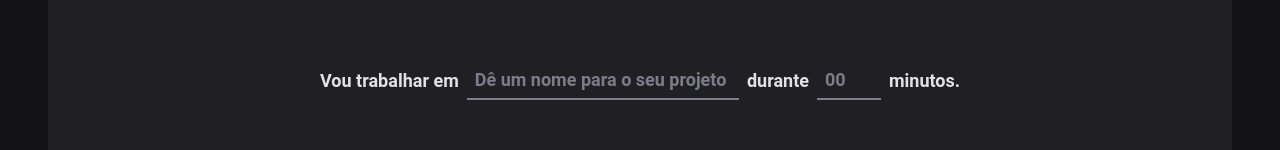
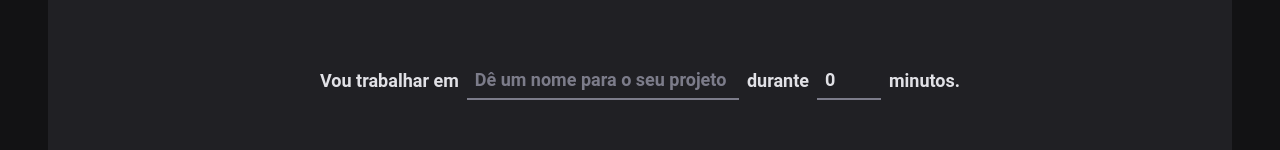
Before and after one commit to MFBarth/ignite-timer, a React app: page / in a window 1280 px wide. Shown: the part 164-314 px from the top of the page. Built offline with nearby package versions, Linux system fonts and the light colour scheme; the HTML template or start-up script is replaced by a standard one.

Commit message:
feat: start form integration

```diff
--- a/package.json
+++ b/package.json
@@ -10,11 +10,14 @@
     "lint": "eslint src --ext .ts,.tsx"
   },
   "dependencies": {
+    "@hookform/resolvers": "^2.9.10",
     "phosphor-react": "^1.4.1",
     "react": "^18.2.0",
     "react-dom": "^18.2.0",
+    "react-hook-form": "^7.38.0",
     "react-router-dom": "^6.4.2",
-    "styled-components": "^5.3.6"
+    "styled-components": "^5.3.6",
+    "zod": "^3.19.1"
   },
   "devDependencies": {
     "@rocketseat/eslint-config": "^1.1.3",
--- a/src/pages/Home/index.tsx
+++ b/src/pages/Home/index.tsx
@@ -1,4 +1,7 @@
 import { Play } from 'phosphor-react'
+import { useForm } from 'react-hook-form'
+import { zodResolver } from '@hookform/resolvers/zod'
+import * as zod from 'zod'
 
 import {
   CountdownContainer,
@@ -10,16 +13,42 @@
   TaskInput,
 } from './style'
 
+const newCycleFormValidationSchema = zod.object({
+  task: zod.string().min(1, 'Informa a tarefa'),
+  minutesAmount: zod
+    .number()
+    .min(5, 'O ciclo precisa ser de no mínimo 5 minutos.')
+    .max(60, 'O ciclo precisa ser de no máximo 5 minutos.'),
+})
+
+type NewCycleFormData = zod.infer<typeof newCycleFormValidationSchema>
+
 export function Home() {
+  const { register, handleSubmit, watch, reset } = useForm<NewCycleFormData>({
+    resolver: zodResolver(newCycleFormValidationSchema),
+    defaultValues: {
+      task: '',
+      minutesAmount: 0,
+    },
+  })
+
+  function handleCreateNewCycle(data: NewCycleFormData) {
+    console.log(data)
+    reset()
+  }
+
+  const isSubmitDisabled = !watch('task')
+
   return (
     <HomeContainer>
-      <form>
+      <form onSubmit={handleSubmit(handleCreateNewCycle)}>
         <FormContainer>
           <label htmlFor="task">Vou trabalhar em</label>
           <TaskInput
             id="task"
             list="task-suggestions"
             placeholder="Dê um nome para o seu projeto"
+            {...register('task')}
           />
 
           <datalist id="task-suggestions">
@@ -36,6 +65,7 @@
             step={5}
             min={5}
             max={60}
+            {...register('minutesAmount', { valueAsNumber: true })}
           />
 
           <span>minutos.</span>
@@ -49,7 +79,7 @@
           <span>0</span>
         </CountdownContainer>
 
-        <StartCountdownButton disabled type="submit">
+        <StartCountdownButton disabled={isSubmitDisabled} type="submit">
           <Play size={24} />
           Começar
         </StartCountdownButton>
```
Also changed, not shown: 1 other file (tests, documents, lock files or other folders).
